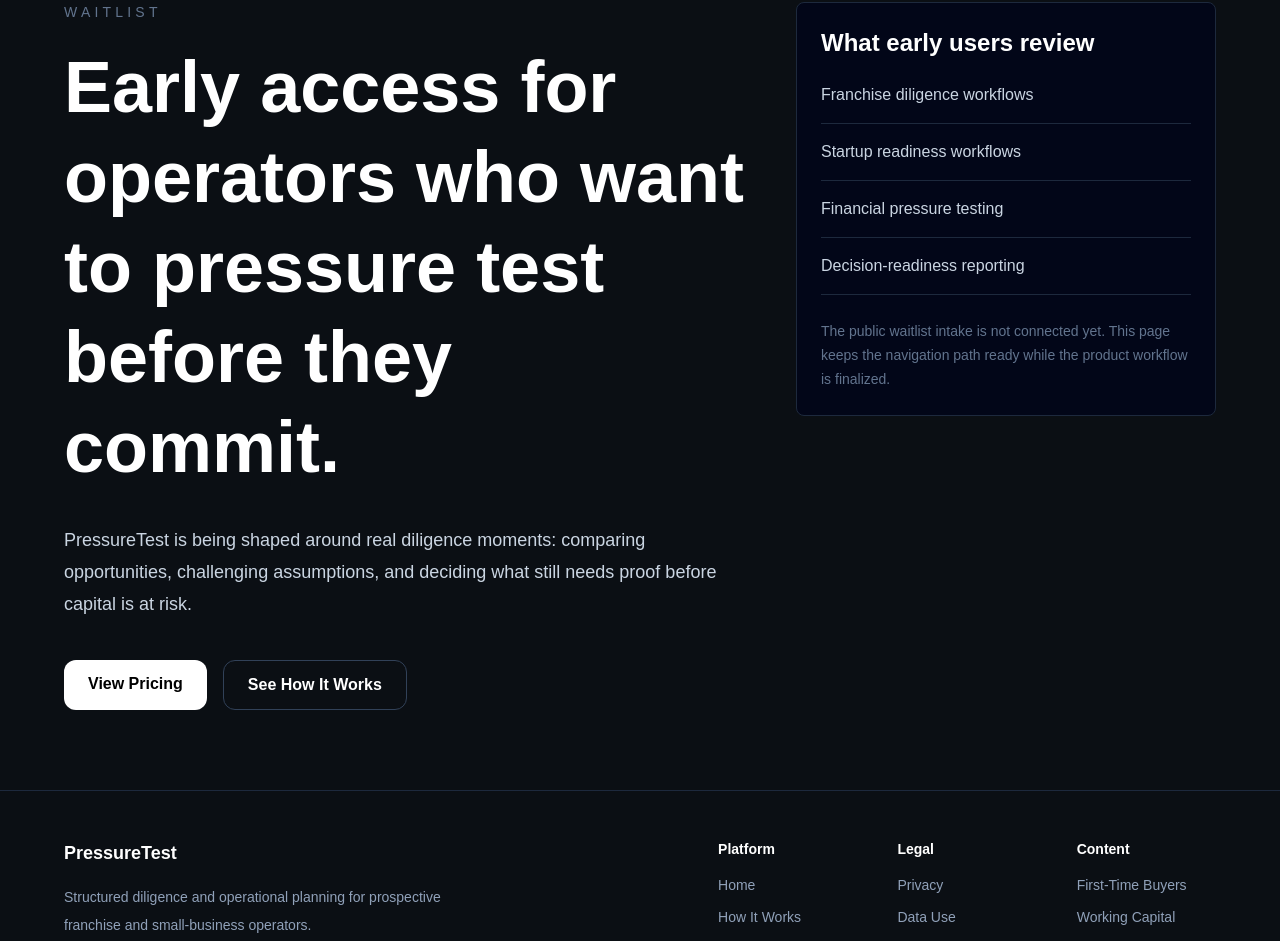
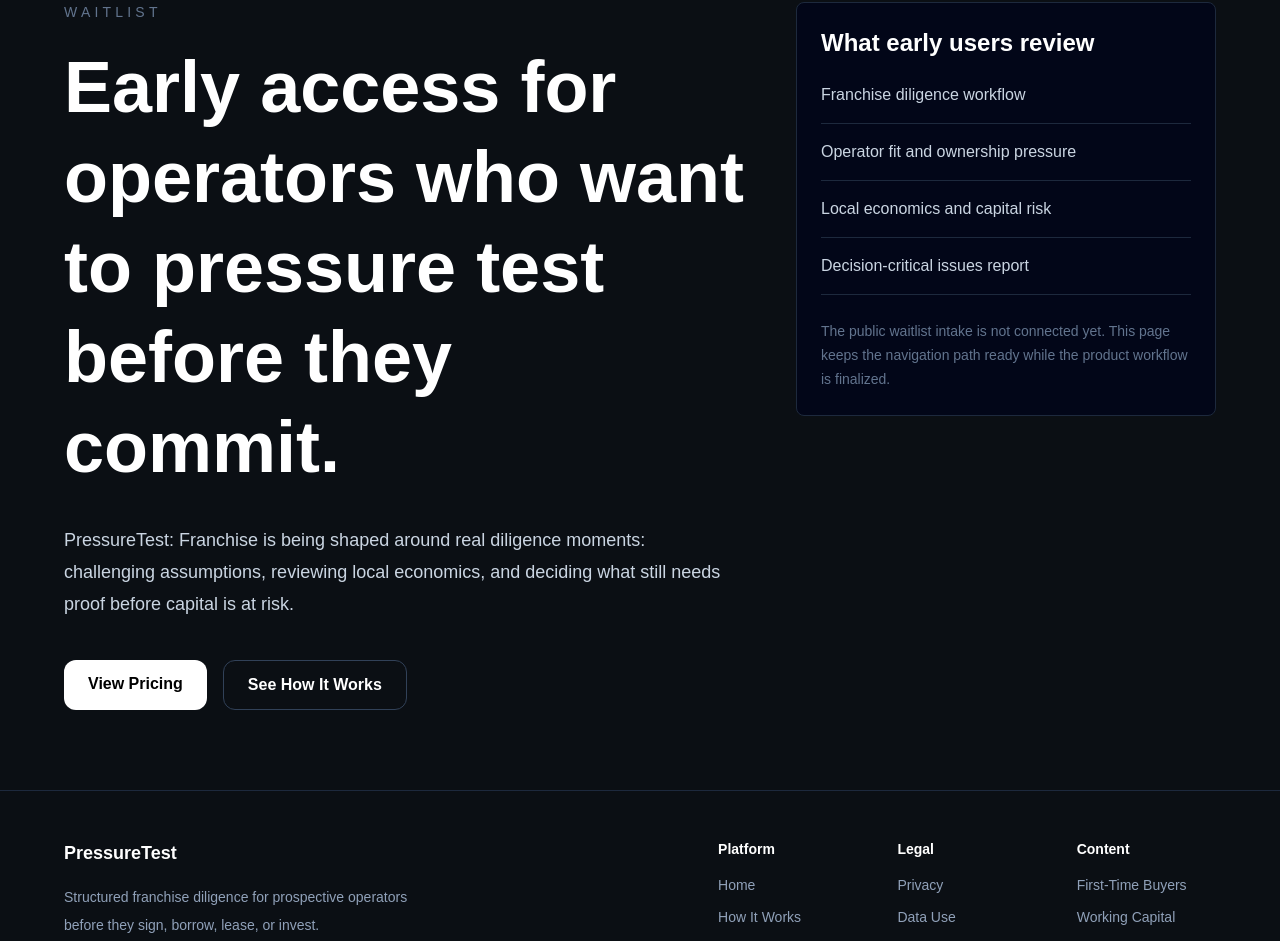
Before and after one commit to hsparksjr1980-stack/pressuretest, a Next.js app in the folder website/: page /contact in a window 1280 px wide. Shown: the part 219-1160 px from the top of the page. Built offline with nearby package versions, Linux system fonts and the light colour scheme.

Commit message:
copy: align website waitlist messaging with Franchise positioning

```diff
--- a/website/src/app/contact/page.tsx
+++ b/website/src/app/contact/page.tsx
@@ -1,10 +1,10 @@
 import Link from "next/link";
 
 const reviewAreas = [
-  "Franchise diligence workflows",
-  "Startup readiness workflows",
-  "Financial pressure testing",
-  "Decision-readiness reporting",
+  "Franchise diligence workflow",
+  "Operator fit and ownership pressure",
+  "Local economics and capital risk",
+  "Decision-critical issues report",
 ];
 
 export default function Contact() {
@@ -22,9 +22,9 @@
           </h1>
 
           <p className="mt-8 max-w-2xl text-lg leading-8 text-slate-300">
-            PressureTest is being shaped around real diligence moments:
-            comparing opportunities, challenging assumptions, and deciding what
-            still needs proof before capital is at risk.
+            PressureTest: Franchise is being shaped around real diligence
+            moments: challenging assumptions, reviewing local economics, and
+            deciding what still needs proof before capital is at risk.
           </p>
 
           <div className="mt-10 flex flex-wrap gap-4">
--- a/website/src/app/page.tsx
+++ b/website/src/app/page.tsx
@@ -14,7 +14,7 @@
     <main className="min-h-screen bg-[#0b0f14] px-6 py-20 text-white">
       <section className="mx-auto max-w-6xl">
         <p className="mb-5 text-sm uppercase tracking-[0.3em] text-slate-500">
-          Franchise & Small-Business Diligence
+          PressureTest: Franchise
         </p>
 
         <h1 className="max-w-5xl text-5xl font-bold leading-tight tracking-tight md:text-7xl">
--- a/website/src/components/Footer.tsx
+++ b/website/src/components/Footer.tsx
@@ -8,8 +8,8 @@
           <h3 className="text-lg font-semibold">PressureTest</h3>
 
           <p className="mt-4 text-sm leading-7 text-slate-400">
-            Structured diligence and operational planning for prospective
-            franchise and small-business operators.
+            Structured franchise diligence for prospective operators before
+            they sign, borrow, lease, or invest.
           </p>
         </div>
 
```
